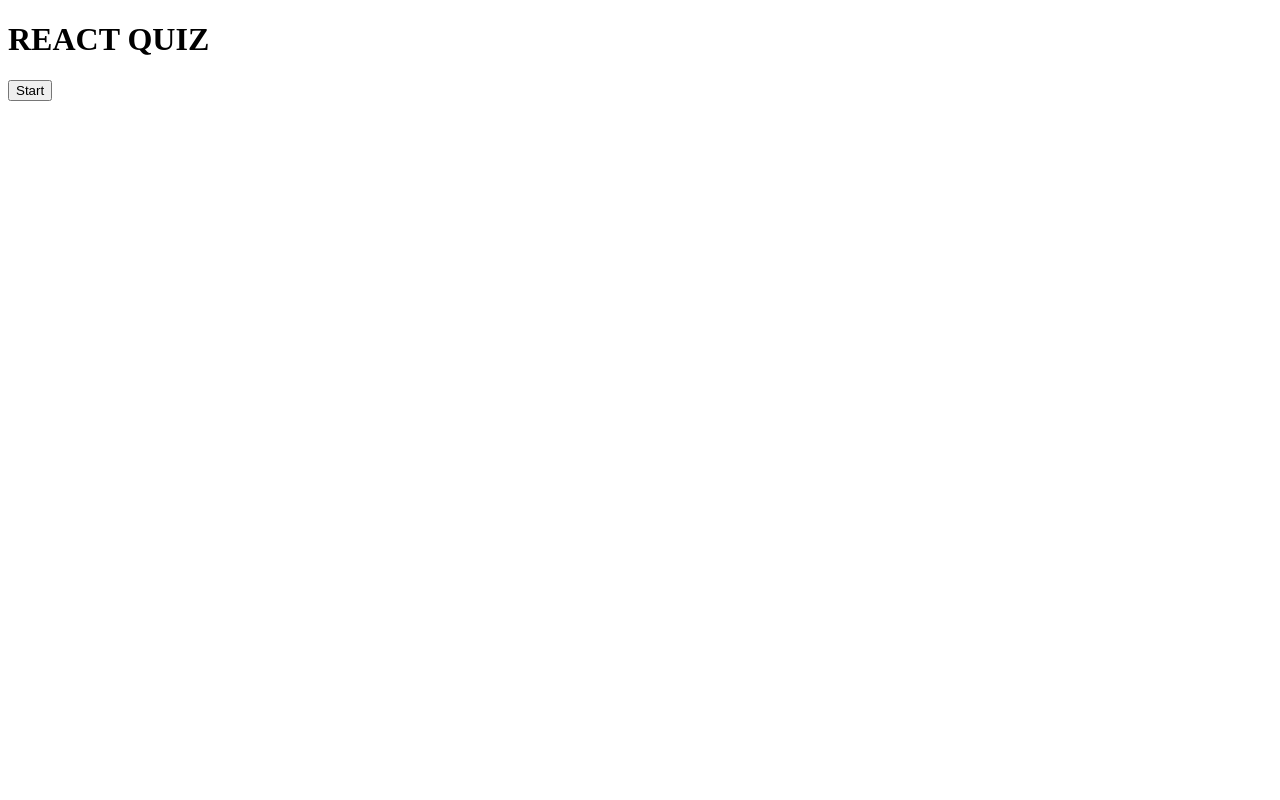
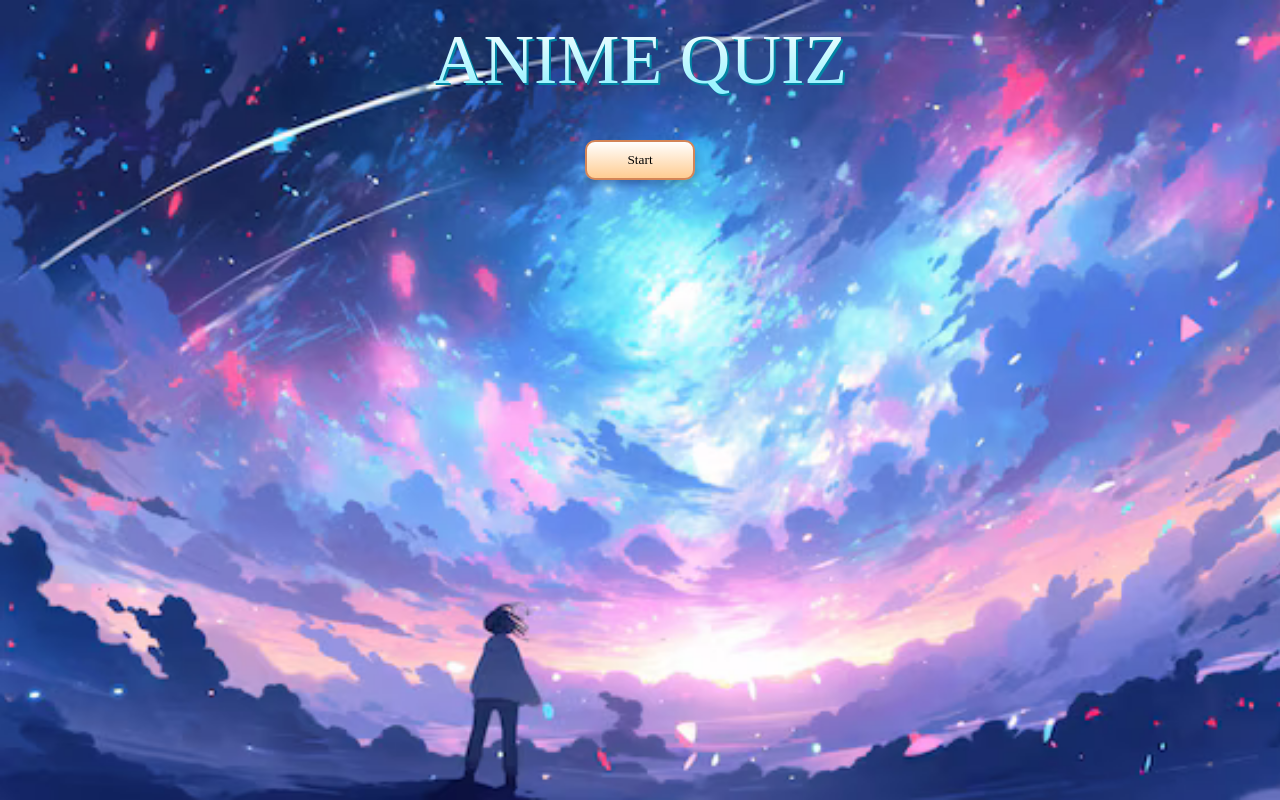
Before and after one commit to orewa-arun/React-Quiz-App, a React (Create React App) app: page / in a window 1280 px wide. Built offline with nearby package versions, Linux system fonts and the light colour scheme.

Commit message:
designing elements

```diff
--- /dev/null
+++ b/src/App.styles.ts
@@ -0,0 +1,69 @@
+import styled, {createGlobalStyle} from 'styled-components';
+import BGImage from "./images/backgorund-anime.png";
+
+export const GlobalStyle = createGlobalStyle`
+    html {
+        height : 100%
+    }
+
+    body {
+        background-image : url(${BGImage});
+        background-size : cover;
+        margin : 0;
+        padding : 0 20px;
+        display : flex;
+        justify-content : center;
+    }
+
+    * {
+        box-sizing : border-box;
+        font-family : 'Catarmaran'
+    }
+`
+
+export const Wrapper = styled.div`
+    display: flex;
+    flex-direction: column;
+    align-items: center;
+
+    > p {
+        color: #fff;
+    }
+
+    .score {
+        color: #fff;
+        font-size: 2rem;
+        margin: 0;
+    }
+
+    h1 {
+        font-family: Fascinate Inline;
+        background-image: linear-gradient(180deg, #fff, #87f1ff);
+        font-weight: 400;
+        background-size: 100%;
+        background-clip: text;
+        -webkit-background-clip: text;
+        -webkit-text-fill-color: transparent;
+        -moz-background-clip: text;
+        -moz-text-fill-color: transparent;
+        filter: drop-shadow(2px 2px #0085a3);
+        font-size: 70px;
+        text-align: center;
+        margin: 20px;
+    }
+
+    .start, .next {
+        cursor : pointer;
+        background : linear-gradient(180deg,  #fff, #ffcc91);
+        border : 2px solid #d38558;
+        box-shadow : 0px 5px 10px rgba(0, 0, 0, 0.25);
+        border-radius : 10px;
+        height : 40px;
+        margin : 20px 0;
+        padding : 0 40px;
+    }
+
+    .start {
+        max-width : 200px;
+    }
+`
--- a/src/App.tsx
+++ b/src/App.tsx
@@ -1,8 +1,13 @@
 import React, { useState } from "react";
+
+// types
 import { Difficulty, fetchQuizQuestions, QuestionState } from "./API";
 
 // components
 import QuestionCard from "./components/QuestionCard";
+
+// styles
+import { GlobalStyle, Wrapper } from "./App.styles";
 
 const TOTAL_QUESTIONS = 10;
 
@@ -78,16 +83,18 @@ function App() {
   }
 
   return (
-    <div className="App">
-      <h1>REACT QUIZ</h1>
-      {gameOver || userAnswers.length == TOTAL_QUESTIONS ? (
+    <>
+    <GlobalStyle />
+    <Wrapper>
+      <h1>ANIME QUIZ</h1>
+      {gameOver || userAnswers.length === TOTAL_QUESTIONS ? (
               <button className="start" onClick={startTrivia}>
               Start
             </button>
         ): null
       }
       {/* Where the score will be displayed */}
-      {!gameOver? (<p className="Score"> Score : {score}</p>) : null}
+      {!gameOver? (<p className="score"> Score : {score}</p>) : null}
 
       {/* You can use a spinner instead */}
       {loading && (<p>Loading Question ...</p>)}
@@ -106,17 +113,15 @@ function App() {
       )
       }
 
-      {!gameOver && !loading && userAnswers.length == number + 1 && number !== TOTAL_QUESTIONS - 1 ?
+      {!gameOver && !loading && userAnswers.length === number + 1 && number !== TOTAL_QUESTIONS - 1 ?
         (
             <button className="next" onClick={nextQuestion}>
               next
             </button>
         ) : null
       }
-
-
-
-    </div>
+    </Wrapper>
+    </>
   );
 }
 
--- /dev/null
+++ b/src/components/QuestionCard.styles.ts
@@ -0,0 +1,48 @@
+import styled from "styled-components";
+
+export const Wrapper = styled.div`
+  max-width: 1100px;
+  background: #ebfeff;
+  border-radius: 10px;
+  border: 2px solid #0085a3;
+  padding: 20px;
+  box-shadow: 0px 5px 10px rgba(0, 0, 0, 0.25);
+  text-align: center;
+
+  p {
+    font-size: 1rem;
+  }
+`;
+
+type ButtonWrapperProps = {
+  correct: boolean;
+  userClicked: boolean;
+};
+
+export const ButtonWrapper = styled.div<ButtonWrapperProps>`
+  transition: all 0.3s ease;
+
+  :hover {
+    opacity: 0.8;
+  }
+
+  button {
+    cursor: pointer;
+    user-select: none;
+    font-size: 0.8rem;
+    width: 100%;
+    height: 40px;
+    margin: 5px 0;
+    background: ${({ correct, userClicked }) =>
+      correct
+        ? 'linear-gradient(90deg, #56FFA4, #59BC86)'
+        : !correct && userClicked
+        ? 'linear-gradient(90deg, #FF5656, #C16868)'
+        : 'linear-gradient(90deg, #56ccff, #6eafb4)'};
+    border: 3px solid #ffffff;
+    box-shadow: 1px 2px 0px rgba(0, 0, 0, 0.1);
+    border-radius: 10px;
+    color: #fff;
+    text-shadow: 0px 1px 0px rgba(0, 0, 0, 0.25);
+  }
+`;
--- a/src/components/QuestionCard.tsx
+++ b/src/components/QuestionCard.tsx
@@ -1,5 +1,7 @@
 import React from "react";
 import { AnswerObject } from "../App";
+
+import { Wrapper, ButtonWrapper } from "./QuestionCard.styles";
 
 // These is prop structure definition
 type Props = {
@@ -15,7 +17,7 @@ type Props = {
 // Define the props inside the FC<> tag
 const QuestionCard : React.FC<Props> = ({question, answers, callback, userAnswer, questionNr, totalQuestions}) => {
     return (
-        <div>
+        <Wrapper>
             <p className="number">
                 Question : {questionNr} / {totalQuestions}
             </p>
@@ -25,17 +27,21 @@ const QuestionCard : React.FC<Props> = ({question, answers, callback, userAnswer
                 {
                     answers.map( (answer) => (
                         // A key has to be assigned
-                        <div key={answer}>
+                        <ButtonWrapper
+                         correct={userAnswer?.correct_answer === answer}
+                         userClicked={userAnswer?.answer === answer}
+                         key={answer}
+                        >
                             {/* Set the value obtained upon clicking the button */}
                             <button disabled={userAnswer ? true : false} value={answer} onClick={callback}>
                                 <span dangerouslySetInnerHTML={{__html : answer}}/>
                             </button>
-                        </div>
+                        </ButtonWrapper>
                     )
                     )
                 }
             </div>
-        </div>
+        </Wrapper>
     );
 }
 
```
Also changed, not shown: src/images/backgorund-anime.png (added).
